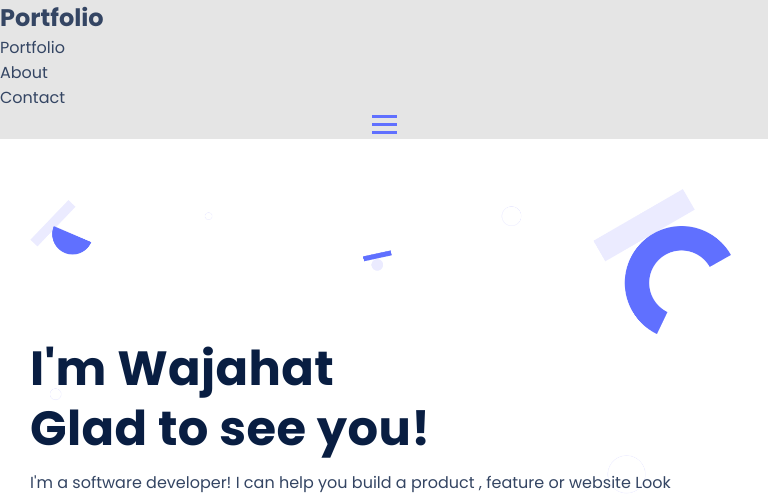
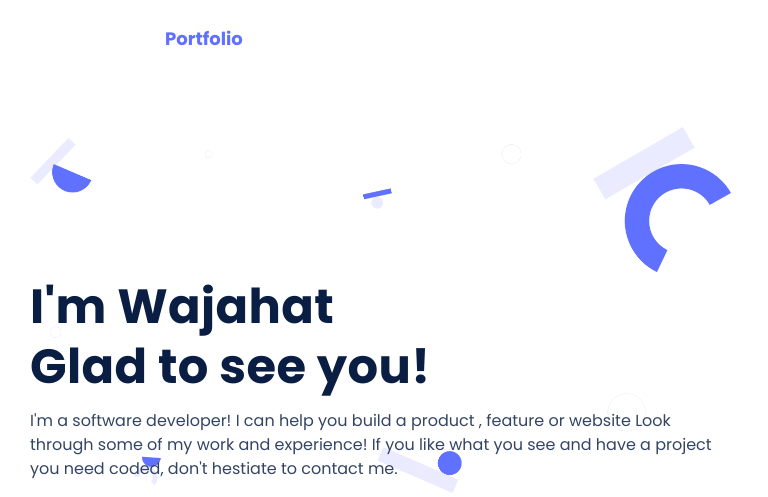
Before and after one commit to wajahatalli/Portfolio, a website: page index.html in a window 768 px wide. Shown: the top 497 px of the page. Drawn offline with Linux system fonts and the light colour scheme.

Commit message:
Added Css to design navbar and hamburger menu

```diff
--- a/query.css
+++ b/query.css
@@ -10,6 +10,29 @@
 
   label {
     display: none;
+  }
+
+  header {
+    background: white;
+    padding: 0 140px;
+  }
+
+  .hamburger {
+    display: none;
+  }
+
+  .navbar {
+    display: flex;
+    flex-direction: row;
+    font-family: "Poppins", sans-serif;
+  }
+
+.nav-menu {
+    display: flex;
+  }
+
+  .nav-menu li {
+    padding-left: 2rem;
   }
 
   .p-t {
@@ -163,7 +186,62 @@
     width: 100%;
   }
 
-  /* .end-line {
+  .end-line {
     display: none;
-  } */
+  }
 }
+
+@media (max-width: 768px) {
+  .nav-menu {
+    position: fixed;
+    left: -100%;
+    top: 0;
+    gap: 0;
+    flex-direction: column;
+    background-color: #6070ff;
+    height: 100vh;
+    width: 100%;
+    text-align: flex-start;
+    padding: 3rem;
+    transition: 0.5s;
+    filter: drop-shadow(20px);
+    opacity: 0.95;
+  }
+
+  .nav-menu .nav-link {
+    font-weight: 600;
+    font-size: 32px;
+    line-height: 44px;
+    color: #fff;
+    font-family: "Poppins", sans-serif;
+  }
+
+  .nav-item {
+    margin: 16px 0;
+  }
+
+  .hamburger.active .bar:nth-child(2) {
+    opacity: 0;
+  }
+
+  .hamburger.active .bar:nth-child(1) {
+    transform: rotate(45deg) translateY(11px);
+    background-color: #fff;
+  }
+
+  .hamburger.active .bar:nth-child(3) {
+    transform: rotate(-45deg) translateY(-11px);
+    background-color: #fff;
+  }
+
+  .nav-menu.active {
+    left: 0;
+    -webkit-backdrop-filter: blur(7px);
+    backdrop-filter: blur(10px);
+    mix-blend-mode: multiply;
+  }
+
+  .bar.active {
+    left: 0;
+  }
+}
--- a/style.css
+++ b/style.css
@@ -54,6 +54,48 @@ label {
   justify-content: center;
   align-items: flex-start;
   padding: 10px 30px;
+}
+
+header {
+  top: 0;
+  width: 100%;
+}
+
+.navbar {
+  display: flex;
+  justify-content: space-between;
+  align-items: center;
+  background: white;
+  padding: 25px 25px;
+}
+
+.nav-branding {
+  font-size: 18px;
+  color: #6070ff;
+  animation: mymove 5s infinite;
+}
+
+.nav-menu {
+  display: none;
+}
+
+.nav-menu.active {
+  display: block;
+  -webkit-backdrop-filter: blur(7px);
+  backdrop-filter: blur(10px);
+  mix-blend-mode: multiply;
+}
+
+.nav-link {
+  transition: all 0.5s ease;
+}
+
+.hamburger {
+  display: block;
+  cursor: pointer;
+  position: absolute;
+  top: 1.5rem;
+  right: 20px;
 }
 
 .p-t {
```
